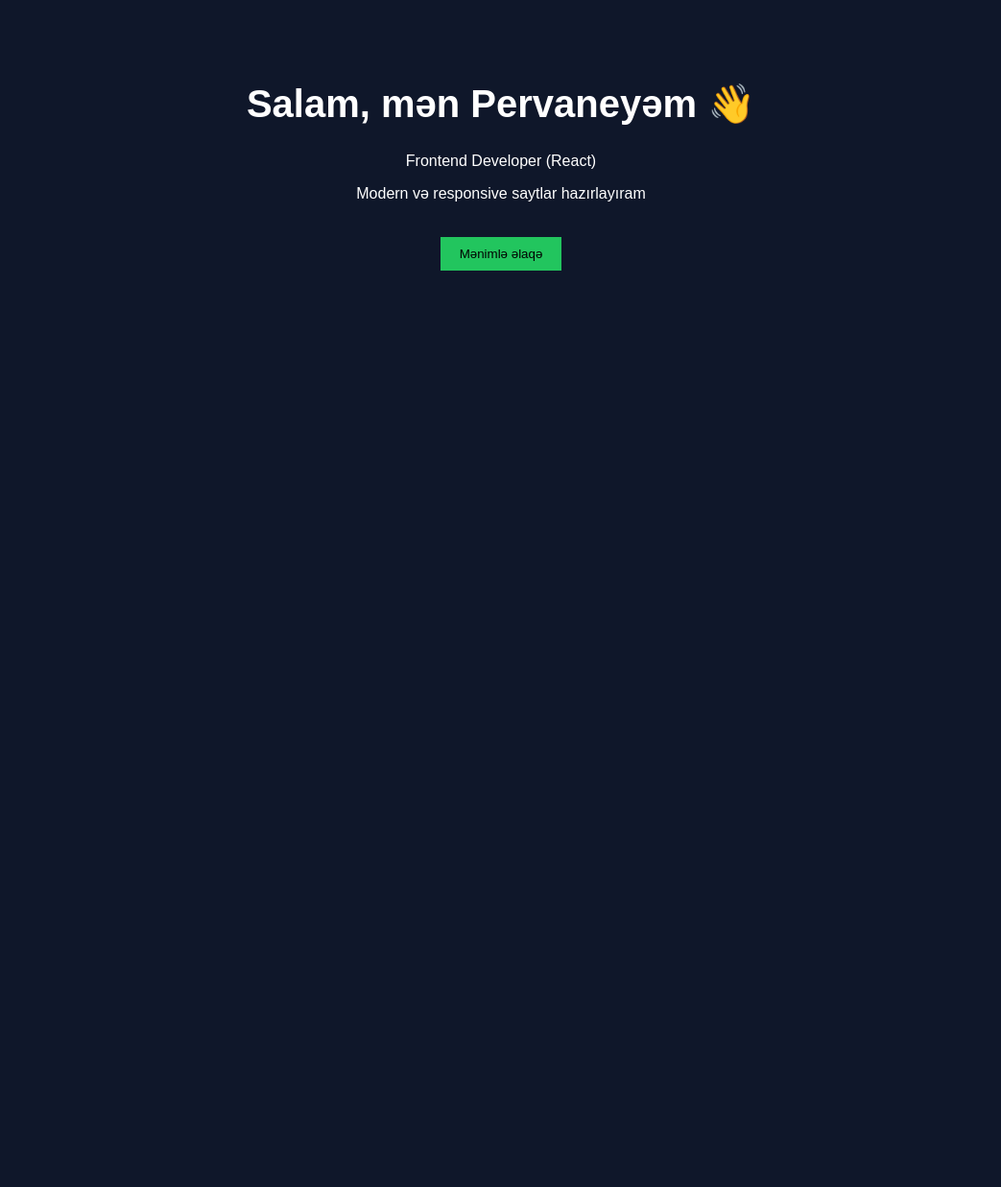
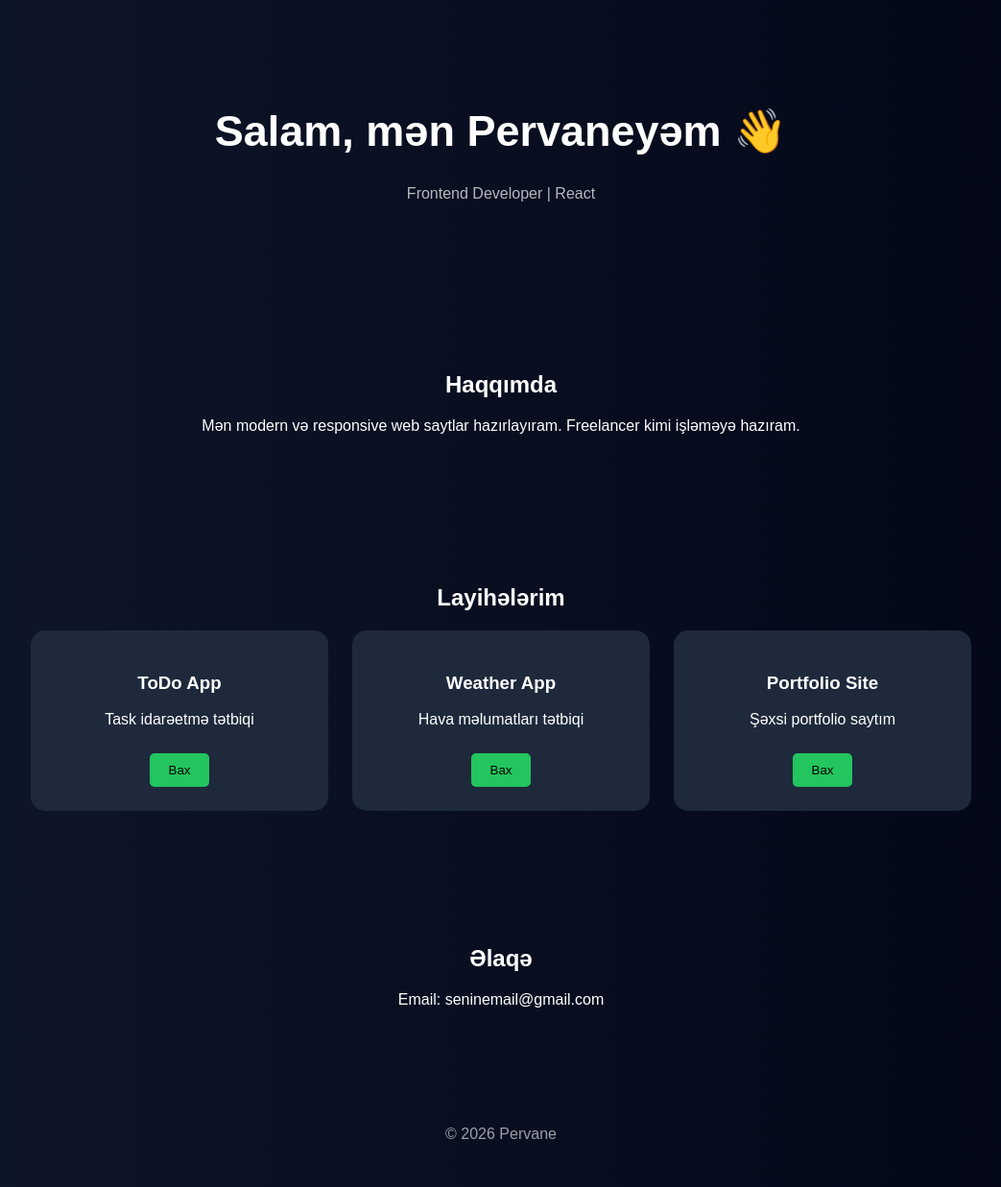
Before and after one commit to pervane-dev/pervane-dev, a plain HTML site: page index.html in a window 1280 px wide. Shown: the whole page at 96% size, without its empty margins (118-1161 px from the left). Before the commit the page ends 800 px from the top, so only its background shows below. Drawn offline with Linux system fonts and the light colour scheme.

Commit message:
Update index.html

```diff
--- a/index.html
+++ b/index.html
@@ -5,32 +5,110 @@
   <title>Pervane Portfolio</title>
   <style>
     body {
+      margin: 0;
       font-family: Arial;
-      background: #0f172a;
+      background: linear-gradient(to right, #0f172a, #020617);
       color: white;
+    }
+
+    header {
+      padding: 80px;
       text-align: center;
-      padding: 50px;
     }
-    h1 {
-      font-size: 40px;
+
+    header h1 {
+      font-size: 45px;
     }
-    .btn {
+
+    header p {
+      opacity: 0.7;
+    }
+
+    section {
+      padding: 60px;
+      text-align: center;
+    }
+
+    .projects {
+      display: flex;
+      justify-content: center;
+      gap: 25px;
+      flex-wrap: wrap;
+    }
+
+    .card {
+      background: #1e293b;
+      padding: 25px;
+      border-radius: 15px;
+      width: 260px;
+      transition: 0.3s;
+    }
+
+    .card:hover {
+      transform: scale(1.05);
+    }
+
+    button {
+      margin-top: 10px;
+      padding: 10px 20px;
       background: #22c55e;
-      padding: 10px 20px;
-      color: black;
       border: none;
       cursor: pointer;
-      margin-top: 20px;
+      border-radius: 5px;
+    }
+
+    footer {
+      padding: 30px;
+      text-align: center;
+      opacity: 0.6;
     }
   </style>
 </head>
 <body>
 
+<header>
   <h1>Salam, mən Pervaneyəm 👋</h1>
-  <p>Frontend Developer (React)</p>
-  <p>Modern və responsive saytlar hazırlayıram</p>
+  <p>Frontend Developer | React</p>
+</header>
 
-  <button class="btn">Mənimlə əlaqə</button>
+<section>
+  <h2>Haqqımda</h2>
+  <p>Mən modern və responsive web saytlar hazırlayıram. Freelancer kimi işləməyə hazıram.</p>
+</section>
+
+<section>
+  <h2>Layihələrim</h2>
+  <div class="projects">
+
+    <div class="card">
+      <h3>ToDo App</h3>
+      <p>Task idarəetmə tətbiqi</p>
+      <button onclick="window.open('#')">Bax</button>
+    </div>
+
+    <div class="card">
+      <h3>Weather App</h3>
+      <p>Hava məlumatları tətbiqi</p>
+      <button onclick="window.open('#')">Bax</button>
+    </div>
+
+    <div class="card">
+      <h3>Portfolio Site</h3>
+      <p>Şəxsi portfolio saytım</p>
+      <button onclick="window.open('#')">Bax</button>
+    </div>
+
+  </div>
+</section>
+
+<section>
+  <h2>Əlaqə</h2>
+  <p>Email: seninemail@gmail.com</p>
+</section>
+
+<footer>
+  <p>© 2026 Pervane</p>
+</footer>
 
 </body>
 </html>
```
